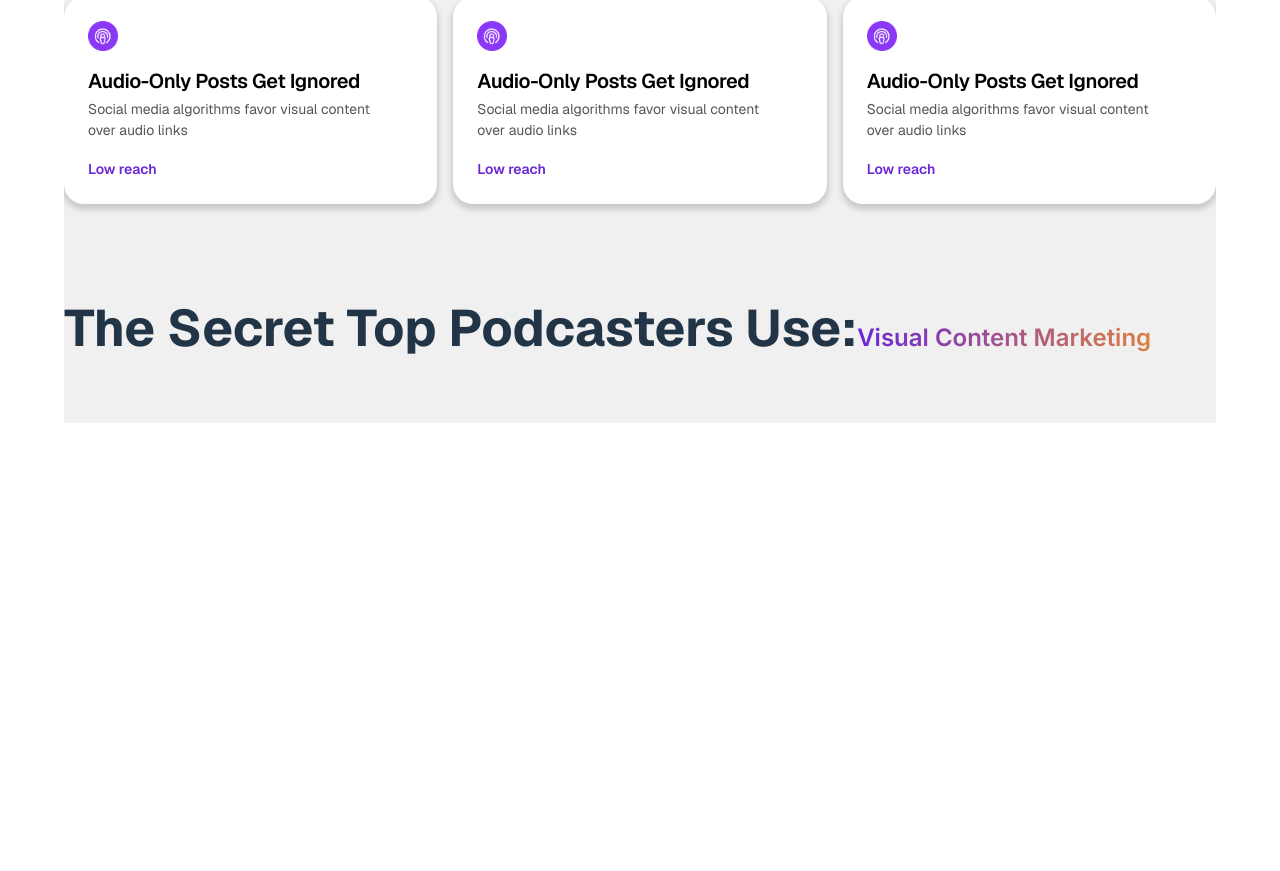
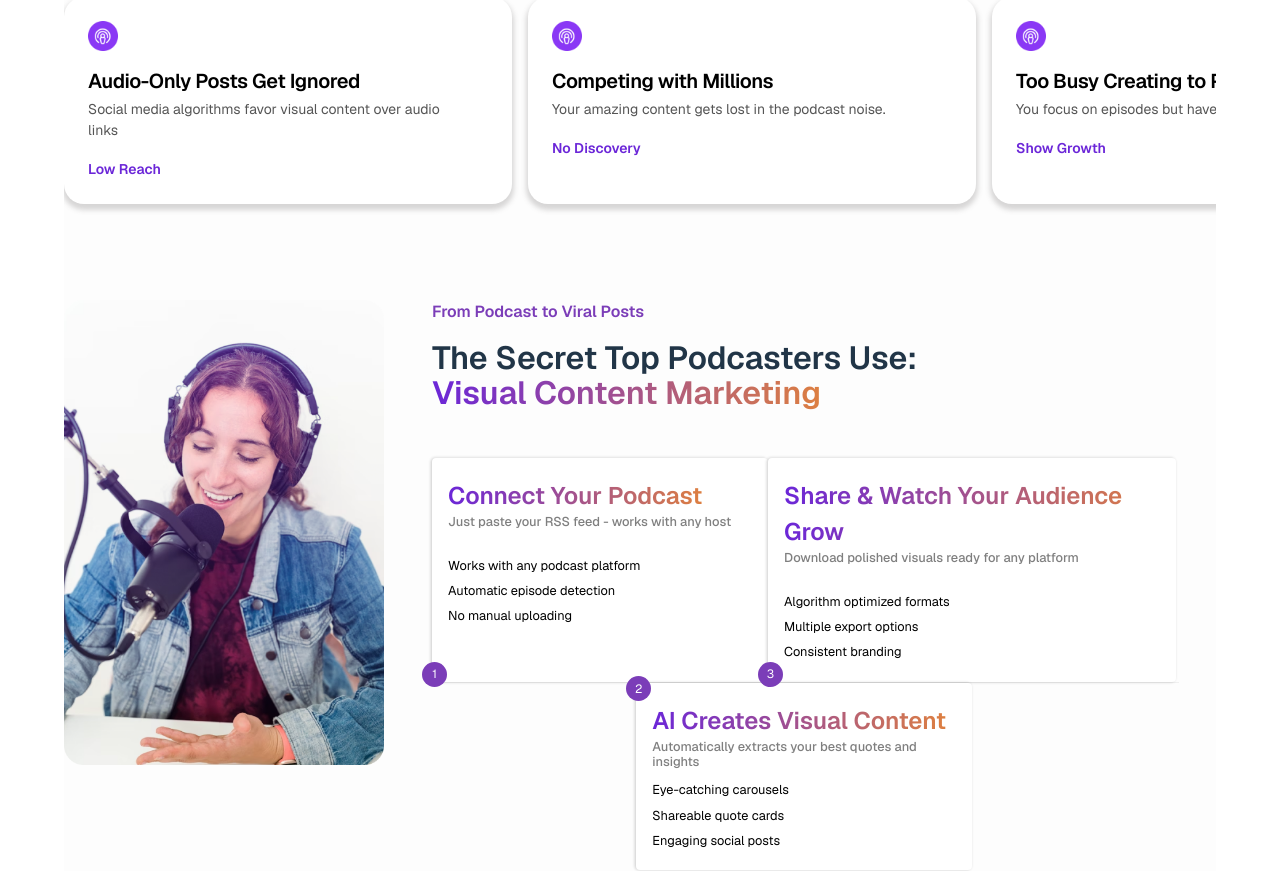
Before and after one commit to botkumar01/pod2posts, a React (Vite) app: page /home in a window 1280 px wide. Shown: the part 1491-2362 px from the top of the page. Before the commit the page ends 1914 px from the top, so only its background shows below. Built offline with nearby package versions, Linux system fonts and the light colour scheme; a web font is replaced by a local one.

Commit message:
secret top podcasters use done.

```diff
--- a/src/App.tsx
+++ b/src/App.tsx
@@ -65,7 +65,7 @@ const App: React.FC = () => {
 
         <FAQPage />
 
-      <Footer />
+      {/* <Footer /> */}
     </div>
   );
 };
--- a/src/Pages/FAQPage.tsx
+++ b/src/Pages/FAQPage.tsx
@@ -29,7 +29,7 @@ const faqData: FAQItem[] = [
 const FAQPage: React.FC = () => {
   return (
     <div>
-      <h1 style={{ margin: "0 0 2rem 0", fontSize: "48px", color: "white", textAlign: "center" }}>
+      <h1 style={{ margin: "0 0 2rem 0", fontSize: "48px", textAlign: "center" }}>
         Frequently Asked{" "}
         <span
           style={{
--- a/src/Pages/Footer.scss
+++ b/src/Pages/Footer.scss
@@ -1,11 +1,13 @@
 .footer {
-  background: linear-gradient(0deg, #8A38F5,#3A0086);
+  position: absolute;
+  background: linear-gradient(0deg, #8A38F5, #3A0086);
   color: #ffffff;
   border-radius: 30px 30px 0px 0px;
+
   &__container {
     max-width: 100%;
     margin: 0 auto;
-    padding:2rem 7rem;
+    padding: 2rem 7rem;
     padding-bottom: 2%;
     border-radius: 100px;
   }
@@ -66,6 +68,7 @@
     @media (min-width: 1024px) {
       grid-column: span 4;
     }
+
     display: flex;
     flex-direction: column;
     align-items: center;
@@ -121,6 +124,7 @@
     @media (min-width: 1024px) {
       grid-column: span 4;
     }
+
     padding-left: 5rem;
     display: grid;
     grid-template-columns: repeat(2, 1fr);
--- a/src/Pages/HomePage.scss
+++ b/src/Pages/HomePage.scss
@@ -6,7 +6,7 @@
     margin: 0 auto;
     margin-top: 6rem;
 
-    background-color: #f0f0f0;
+    background-color: #fdfdfd;
     box-sizing: border-box;
     max-width: 90vw;
     overflow: hidden;
@@ -99,13 +99,79 @@
         gap: 1rem;
         margin: 6rem 0;
         justify-content: space-between;
-        align-items: center;
+    }
+
+    .vcmSection {
+        display: flex;
+        gap: 1rem;
+
+        h1 {
+            margin: 0;
+            font-size: 2rem;
+            font-weight: 600 !important;
+
+            .gradient-text {
+                font-size: 2rem;
+            }
+        }
+
+        .vcmImage {
+            h1 {
+                display: none;
+            }
+
+            img {
+                width: 25vw;
+            }
+        }
+
+        .vcmText {
+            width: 100%;
+            padding: 0 2rem;
+
+            .subtext {
+                color: rgb(123, 61, 184);
+                font-weight: 600;
+            }
+
+            h1 {
+                margin-top: 1rem;
+            }
+
+            .cardsContainer {
+                width: 99%;
+                margin-top: 3rem;
+
+                .row {
+                    &.row1 {
+                        display: flex;
+                        justify-content: space-around;
+                    }
+
+                    &.row2 {
+                        display: flex;
+                        justify-content: center;
+                    }
+                }
+
+                .line {
+                    height: 1px;
+                    width: 96%;
+                    background-color: rgba(black, .05);
+                    padding: 0 1rem;
+                }
+
+
+            }
+
+        }
+
     }
 
 }
 
 
-@media screen and (max-width: 700px) {
+@media screen and (max-width: 1000px) {
 
     .homePage {
         max-width: 100vw;
@@ -170,6 +236,87 @@
         .infoCardPanel {
             flex-direction: column;
             gap: 2rem;
+            max-width: 90%;
+            margin: 0 auto;
+        }
+
+        .vcmSection {
+            flex-direction: column;
+            align-items: center;
+            margin-top: 4rem;
+
+            h1 {
+                text-align: center;
+            }
+
+            .vcmImage {
+                display: flex;
+                flex-direction: column;
+                justify-content: center;
+                align-items: center;
+
+                h1 {
+                    display: block;
+                }
+
+                img {
+                    width: 70%;
+                    margin: 0 auto;
+                }
+            }
+
+            .vcmText {
+                .subtext, h1 {
+                    display: none;
+                }
+            }
+
+            .cardsContainer {
+                flex-direction: column;
+                align-items: center;
+
+                .line {
+                    display: none;
+                }
+
+                .row {
+                    &.row1 {
+                        flex-direction: column;
+                        align-items: center;
+
+                        .podcast-card {
+                            border-left: 2px solid rgba(black, .2);
+                        }
+
+                    }
+
+                    &.row2 {
+                        flex-direction: column;
+                        align-items: center;
+                    }
+
+                    .podcast-card {
+                        min-width: calc(70vw);
+                        max-width: calc(70vw);
+                        box-shadow: none;
+                        padding-left: 2rem;
+
+                        &::before {
+                            bottom: 90% !important;
+                            left: -13px !important;
+                        }
+                    }
+                }
+
+                .podcast-card.n3::before {
+                    content: "2" !important;
+                }
+
+                .podcast-card.n2::before {
+                    content: "3" !important;
+                }
+
+            }
         }
 
     }
--- a/src/Pages/HomePage.tsx
+++ b/src/Pages/HomePage.tsx
@@ -4,13 +4,17 @@ import Nav from "../components/Nav/Nav";
 import Button from "../components/Button";
 import InfoCard from "../components/InfoCard";
 import GradientText from "../components/GradientText";
-
+import Footer from "./Footer";
+import FAQPage from "./FAQPage";
+import PodcastCard from "../components/podcastCard";
 
 import audioIcon from "../assets/audio.png";
+import girlPod from "../assets/Girl.png";
 
 
 const HomePage: React.FC = () => {
   return (
+    <>
       <div className="homePage">
         <Nav
           items={[
@@ -68,23 +72,23 @@ const HomePage: React.FC = () => {
             icon={audioIcon}
             title="Audio-Only Posts Get Ignored"
             description="Social media algorithms favor visual content over audio links"
-          linkText="Low reach"
+            linkText="Low Reach"
             linkUrl="#"
           />
 
           <InfoCard
             icon={audioIcon}
-          title="Audio-Only Posts Get Ignored"
-          description="Social media algorithms favor visual content over audio links"
-          linkText="Low reach"
+            title="Competing with Millions"
+            description="Your amazing content gets lost in the podcast noise."
+            linkText="No Discovery"
             linkUrl="#"
           />
 
           <InfoCard
             icon={audioIcon}
-          title="Audio-Only Posts Get Ignored"
-          description="Social media algorithms favor visual content over audio links"
-          linkText="Low reach"
+            title="Too Busy Creating to Promote"
+            description="You focus on episodes but have no time for marketing"
+            linkText="Show Growth"
             linkUrl="#"
           />
 
@@ -95,17 +99,76 @@ const HomePage: React.FC = () => {
           <div className="vcmImage left">
             <h1>
               The Secret Top Podcasters Use:
+              <br />
+              <GradientText text="Visual Content Marketing" />
+            </h1>
+            <img src={girlPod} alt="" />
+          </div>
+
+          <div className="vcmText right">
+            <span className="subtext">
+              From Podcast to Viral Posts
+            </span>
+
+            <h1>
+              The Secret Top Podcasters Use:
+              <br />
               <GradientText text="Visual Content Marketing" />
             </h1>
 
-          <img src="" alt="" />
+            <div className="cardsContainer">
+              <div className="row row1">
+                <PodcastCard
+                  title="Connect Your Podcast"
+                  description="Just paste your RSS feed - works with any host"
+                  list={[
+                    "Works with any podcast platform",
+                    "Automatic episode detection",
+                    "No manual uploading"
+                  ]}
+                  number={1}
+                  position="bottom-left"
+                />
+                <PodcastCard
+                  title="Share & Watch Your Audience Grow"
+                  description="Download polished visuals ready for any platform"
+                  list={[
+                    "Algorithm optimized formats",
+                    "Multiple export options",
+                    "Consistent branding"
+                  ]}
+                  number={3}
+                  position="bottom-left"
+                />
+              </div>
+              <div className="line">
+              </div>
+              <div className="row row2">
+                <PodcastCard
+                  title="AI Creates Visual Content"
+                  description="Automatically extracts your best quotes and insights"
+                  list={[
+                    "Eye-catching carousels",
+                    "Shareable quote cards",
+                    "Engaging social posts"
+                  ]}
+                  number={2}
+                  position="top-left"
+                />
+              </div>
 
             </div>
 
+          </div>
 
         </section>
 
+        <br /><br /><br />
+
+        <FAQPage />
       </div>
+      <Footer />
+    </>
   );
 };
 
--- a/src/components/InfoCard.css
+++ b/src/components/InfoCard.css
@@ -1,7 +1,6 @@
 .info-card {
   /* display: flex; */
-  flex-direction: row;
-  align-items: center;
+  /* flex-direction: row; */
   gap: 12px;
   padding: 1.5rem;
   /* border: 1px solid #9c9b9b;
@@ -9,7 +8,7 @@
   border-right: 0px; */
   border-radius: 20px;
   background: #fff;
-  max-width: 400px;
+  min-width: 400px;
 
   /* shadow effect */
   box-shadow: 0 4px 5px 2px rgba(102, 99, 99, .25);
@@ -34,6 +33,8 @@
   display: flex;
   flex-direction: column;
   gap: 4px;
+  flex-grow: 1;
+  align-items: stretch;
 }
 
 .card-title {
--- a/src/components/Nav/Nav.scss
+++ b/src/components/Nav/Nav.scss
@@ -1,4 +1,5 @@
 nav.siteNav {
+    z-index: 9;
     background-color: #fff;
     border: 1px solid red;
     display: flex;
--- a/src/components/podcastCard.scss
+++ b/src/components/podcastCard.scss
@@ -1,14 +1,46 @@
 .podcast-card {
+  position: relative;
   display: flex;
   flex-direction: column;
   background: #ffffff;
-  border-radius: 20px;
-  padding: 1.5rem 1rem;
-  box-shadow: 0 4px 12px rgb(230, 22, 22);
+  border-radius: .25rem;
+  padding: 1.25rem 1rem;
+  box-shadow: -1px 0 3px .2px rgb(24, 24, 24, .2);
   font-family: 'Geist', sans-serif;
-  color: #bb3636;
   max-width: max-content;
   box-sizing: border-box;
+
+
+  &::before {
+    z-index: 2;
+    content: attr(data-number);
+    position: absolute;
+    bottom: 100%;
+    left: -10px;
+    right: 0;
+    height: 25px;
+    width: 25px;
+    border-radius: 50%;
+    background-color: rgb(123, 61, 184);
+    display: flex;
+    justify-content: center;
+    align-items: center;
+    font-size: .75rem;
+    color: white;
+  }
+
+  &.top-left {
+    &::before {
+      bottom: 90% !important;
+    }
+  }
+
+  &.bottom-left {
+    &::before {
+      bottom: -5px !important;
+    }
+  }
+
 }
 
 .podcast-text-container {
@@ -21,10 +53,10 @@
   font-size: .8rem;
   height: 21px;
   width: 304px;
-  font-weight: 400;
-  margin-top: 0%;
+  font-weight: 500;
+  margin-top: 0;
   line-height: 120%;
-  color: #424141;
+  color: rgba(black, .5);
 }
 
 .podcast-list {
@@ -35,6 +67,7 @@
   list-style: none; /* remove bullets if using <ul> */
   padding: 0;
   margin: 0;
+  margin-top: .5rem;
 }
 
 .podcast-list-item {
--- a/src/components/podcastCard.tsx
+++ b/src/components/podcastCard.tsx
@@ -4,13 +4,18 @@ import GradientText from "./GradientText";
 interface PodcastCardProps {
   title: string;
   description: string;
-  list: string[]; // array for multiple lines
-}
+  list: string[];
+  number: number;
+  position?: "bottom-left" | "top-left";
+};
 
-const PodcastCard: React.FC<PodcastCardProps> = ({ title, description, list }) => {
+const PodcastCard: React.FC<PodcastCardProps> = ({ title, description, list, number, position }) => {
   return (
-    <div className="podcast-card">
-      <GradientText text="Connect Your Podcast" />
+    <div
+      className={`podcast-card position ${position} n${number}`}
+      data-number={`${number}`}
+    >
+      <GradientText text={title} />
       <p className="podcast-description">{description}</p>
 
       {/* Multi-line list */}
--- a/src/index.css
+++ b/src/index.css
@@ -58,7 +58,7 @@
 
   color-scheme: light dark;
   color: rgba(10, 10, 10, 0.9);
-  background-color: #f0f0f0;
+  background-color: #fdfdfd;
 
   font-synthesis: none;
   text-rendering: optimizeLegibility;
--- a/src/styles/GradientButton.css
+++ b/src/styles/GradientButton.css
@@ -50,7 +50,7 @@ button.white {
 
 .gradient-text {
   width: fit-content;
-  font-family: 'Inter', sans-serif;
+  font-family: 'Geist', sans-serif;
   font-size: 24px;
   font-weight: 600;
   /* semibold */
```
Lines whose indentation alone changed are shown as unchanged.
